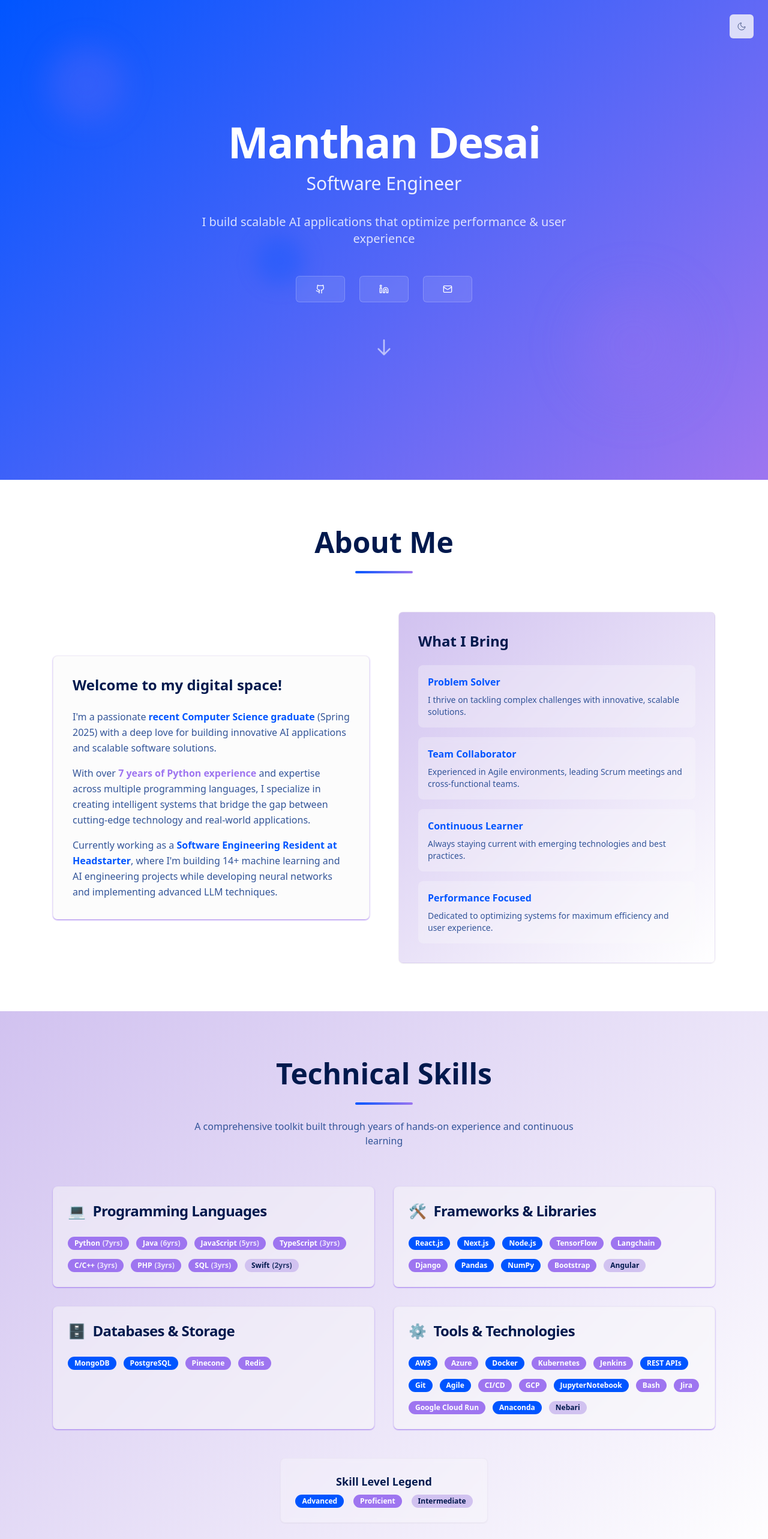
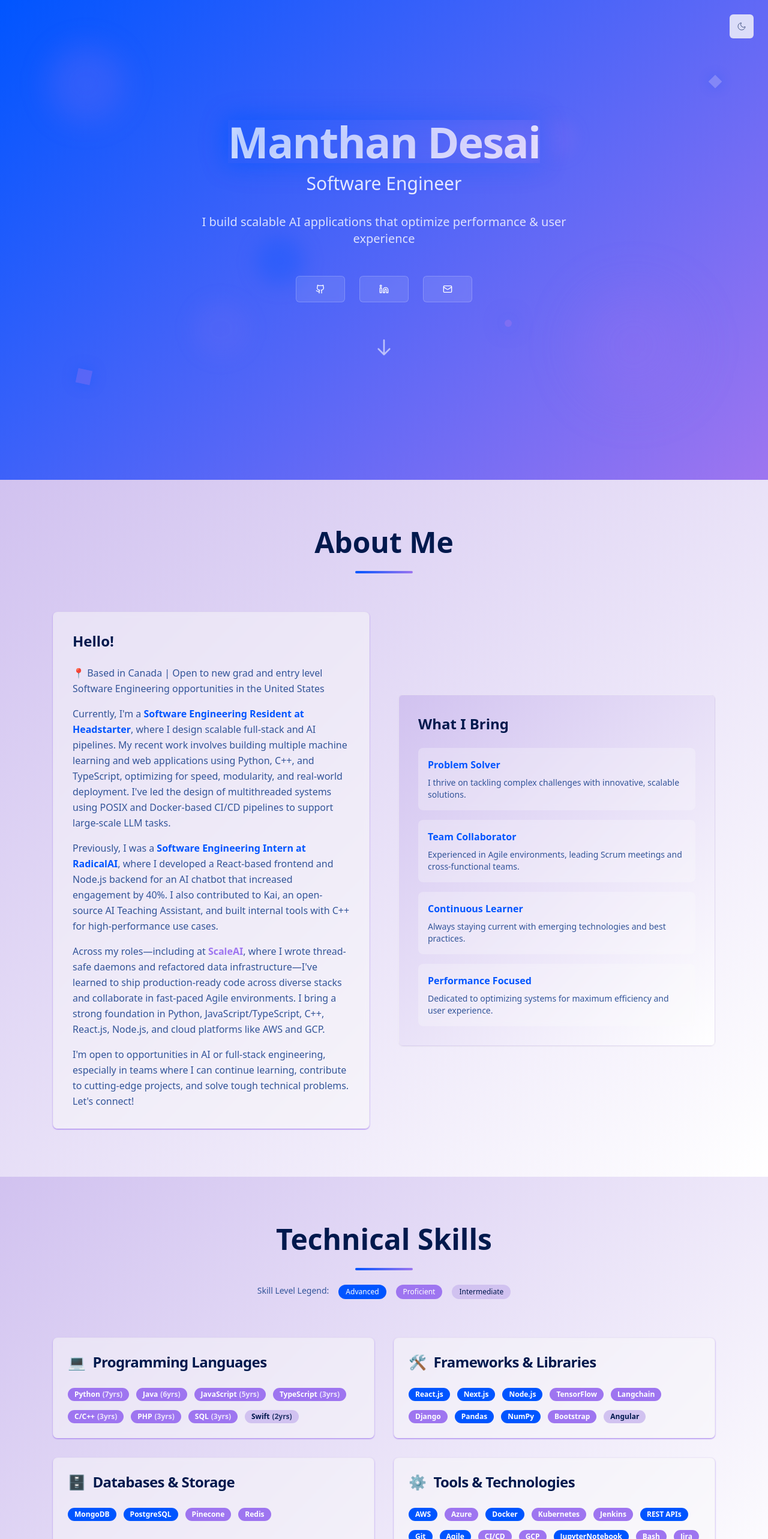
Before and after one commit to manthand23/new-portfolio, a React (Vite) app: page / in a window 1280 px wide. Shown: the top 2566 px of the page at 60% size. Built offline with nearby package versions, Linux system fonts and the light colour scheme.

Commit message:
Refine website design and content
- Improved the hero section with animations.
- Updated the About Me section content.
- Modified the Skills section layout.
- Ensured consistent color scheme.

```diff
--- a/src/components/AboutSection.tsx
+++ b/src/components/AboutSection.tsx
@@ -2,7 +2,7 @@ import { Card, CardContent } from '@/components/ui/card';
 
 const AboutSection = () => {
   return (
-    <section id="about" className="py-20 bg-background">
+    <section id="about" className="py-20 bg-gradient-secondary">
       <div className="max-w-6xl mx-auto px-6">
         <div className="text-center mb-16 animate-fade-in">
           <h2 className="text-4xl md:text-5xl font-bold text-foreground mb-6">
@@ -16,22 +16,23 @@ const AboutSection = () => {
             <Card className="bg-card/50 backdrop-blur-sm border-border/50 shadow-lavender">
               <CardContent className="p-8">
                 <h3 className="text-2xl font-semibold text-foreground mb-6">
-                  Welcome to my digital space!
+                  Hello!
                 </h3>
                 <div className="space-y-4 text-muted-foreground leading-relaxed">
                   <p>
-                    I'm a passionate <span className="text-primary font-semibold">recent Computer Science graduate</span> (Spring 2025)
-                    with a deep love for building innovative AI applications and scalable software solutions.
+                    📍 Based in Canada | Open to new grad and entry level Software Engineering opportunities in the United States
                   </p>
                   <p>
-                    With over <span className="text-lavender font-semibold">7 years of Python experience</span> and expertise
-                    across multiple programming languages, I specialize in creating intelligent systems that bridge the gap
-                    between cutting-edge technology and real-world applications.
+                    Currently, I'm a <span className="text-primary font-semibold">Software Engineering Resident at Headstarter</span>, where I design scalable full-stack and AI pipelines. My recent work involves building multiple machine learning and web applications using Python, C++, and TypeScript, optimizing for speed, modularity, and real-world deployment. I've led the design of multithreaded systems using POSIX and Docker-based CI/CD pipelines to support large-scale LLM tasks.
                   </p>
                   <p>
-                    Currently working as a <span className="text-primary font-semibold">Software Engineering Resident at Headstarter</span>,
-                    where I'm building 14+ machine learning and AI engineering projects while developing neural networks and
-                    implementing advanced LLM techniques.
+                    Previously, I was a <span className="text-primary font-semibold">Software Engineering Intern at RadicalAI</span>, where I developed a React-based frontend and Node.js backend for an AI chatbot that increased engagement by 40%. I also contributed to Kai, an open-source AI Teaching Assistant, and built internal tools with C++ for high-performance use cases.
+                  </p>
+                  <p>
+                    Across my roles—including at <span className="text-lavender font-semibold">ScaleAI</span>, where I wrote thread-safe daemons and refactored data infrastructure—I've learned to ship production-ready code across diverse stacks and collaborate in fast-paced Agile environments. I bring a strong foundation in Python, JavaScript/TypeScript, C++, React.js, Node.js, and cloud platforms like AWS and GCP.
+                  </p>
+                  <p>
+                    I'm open to opportunities in AI or full-stack engineering, especially in teams where I can continue learning, contribute to cutting-edge projects, and solve tough technical problems. Let's connect!
                   </p>
                 </div>
               </CardContent>
--- a/src/components/ExperienceSection.tsx
+++ b/src/components/ExperienceSection.tsx
@@ -76,7 +76,7 @@ const ExperienceSection = () => {
   };
 
   return (
-    <section id="experience" className="py-20 bg-background">
+    <section id="experience" className="py-20 bg-gradient-secondary">
       <div className="max-w-6xl mx-auto px-6">
         <div className="text-center mb-16 animate-fade-in">
           <h2 className="text-4xl md:text-5xl font-bold text-foreground mb-6">
--- a/src/components/HeroSection.tsx
+++ b/src/components/HeroSection.tsx
@@ -22,23 +22,37 @@ const HeroSection = () => {
 
   return (
     <section className="min-h-screen flex items-center justify-center bg-gradient-primary relative overflow-hidden">
-      {/* Background decoration */}
-      <div className="absolute inset-0 bg-gradient-primary opacity-90"></div>
+      {/* Enhanced Background decoration with floating elements */}
+      <div className="absolute inset-0 bg-gradient-primary opacity-95"></div>
+
+      {/* Animated floating elements */}
       <div className="absolute inset-0">
         <div className="absolute top-20 left-20 w-32 h-32 rounded-full bg-lavender/20 blur-xl animate-bounce-gentle"></div>
         <div className="absolute bottom-32 right-32 w-48 h-48 rounded-full bg-accent/20 blur-2xl animate-bounce-gentle" style={{ animationDelay: '1s' }}></div>
         <div className="absolute top-1/2 left-1/3 w-20 h-20 rounded-full bg-primary/30 blur-lg animate-bounce-gentle" style={{ animationDelay: '2s' }}></div>
+        <div className="absolute top-1/4 right-1/4 w-16 h-16 rounded-full bg-lavender/15 blur-md animate-bounce-gentle" style={{ animationDelay: '0.5s' }}></div>
+        <div className="absolute bottom-1/4 left-1/4 w-24 h-24 rounded-full bg-accent/10 blur-lg animate-bounce-gentle" style={{ animationDelay: '1.5s' }}></div>
+      </div>
+
+      {/* Geometric shapes */}
+      <div className="absolute inset-0 overflow-hidden">
+        <div className="absolute top-32 right-20 w-4 h-4 bg-white/20 rotate-45 animate-glow-pulse" style={{ animationDelay: '0.8s' }}></div>
+        <div className="absolute bottom-40 left-32 w-6 h-6 bg-lavender/30 rotate-12 animate-glow-pulse" style={{ animationDelay: '1.2s' }}></div>
+        <div className="absolute top-2/3 right-1/3 w-3 h-3 bg-accent/40 rounded-full animate-glow-pulse" style={{ animationDelay: '0.3s' }}></div>
       </div>
 
       <div className="relative z-10 text-center px-6 max-w-4xl mx-auto">
         <div className="animate-fade-in">
-          <h1 className="text-5xl md:text-7xl font-bold text-white mb-4 tracking-tight">
-            Manthan Desai
-          </h1>
-          <h2 className="text-2xl md:text-3xl text-white/90 mb-8 font-light">
+          <div className="relative inline-block">
+            <h1 className="text-5xl md:text-7xl font-bold text-white mb-4 tracking-tight relative animate-glow-pulse">
+              Manthan Desai
+              <div className="absolute -inset-1 bg-gradient-primary opacity-30 blur-lg rounded-lg animate-glow-pulse"></div>
+            </h1>
+          </div>
+          <h2 className="text-2xl md:text-3xl text-white/90 mb-8 font-light animate-fade-in" style={{ animationDelay: '0.2s' }}>
             Software Engineer
           </h2>
-          <p className="text-lg md:text-xl text-white/80 mb-12 max-w-2xl mx-auto leading-relaxed">
+          <p className="text-lg md:text-xl text-white/80 mb-12 max-w-2xl mx-auto leading-relaxed animate-fade-in" style={{ animationDelay: '0.4s' }}>
             I build scalable AI applications that optimize performance & user experience
           </p>
         </div>
--- a/src/components/SkillsSection.tsx
+++ b/src/components/SkillsSection.tsx
@@ -88,9 +88,16 @@ const SkillsSection = () => {
             Technical Skills
           </h2>
           <div className="w-24 h-1 bg-gradient-primary mx-auto rounded-full"></div>
-          <p className="text-muted-foreground mt-6 max-w-2xl mx-auto">
-            A comprehensive toolkit built through years of hands-on experience and continuous learning
-          </p>
+          <div className="mt-6">
+            <div className="flex flex-wrap justify-center gap-4">
+              <span className="text-sm text-muted-foreground">Skill Level Legend:</span>
+              <div className="flex gap-4">
+                <span className="inline-flex items-center px-3 py-1 rounded-full text-xs bg-primary text-primary-foreground">Advanced</span>
+                <span className="inline-flex items-center px-3 py-1 rounded-full text-xs bg-lavender text-white">Proficient</span>
+                <span className="inline-flex items-center px-3 py-1 rounded-full text-xs bg-secondary text-secondary-foreground">Intermediate</span>
+              </div>
+            </div>
+          </div>
         </div>
 
         <div className="grid lg:grid-cols-2 gap-8">
@@ -131,18 +138,6 @@ const SkillsSection = () => {
           ))}
         </div>
 
-        <div className="mt-12 text-center">
-          <Card className="bg-card/30 backdrop-blur-sm border-border/50 inline-block animate-fade-in" style={{ animationDelay: '0.5s' }}>
-            <CardContent className="p-6">
-              <h3 className="text-lg font-semibold text-foreground mb-2">Skill Level Legend</h3>
-              <div className="flex flex-wrap justify-center gap-4">
-                <Badge className="bg-primary text-primary-foreground">Advanced</Badge>
-                <Badge className="bg-lavender text-white">Proficient</Badge>
-                <Badge className="bg-secondary text-secondary-foreground">Intermediate</Badge>
-              </div>
-            </CardContent>
-          </Card>
-        </div>
       </div>
     </section>
   );
```
